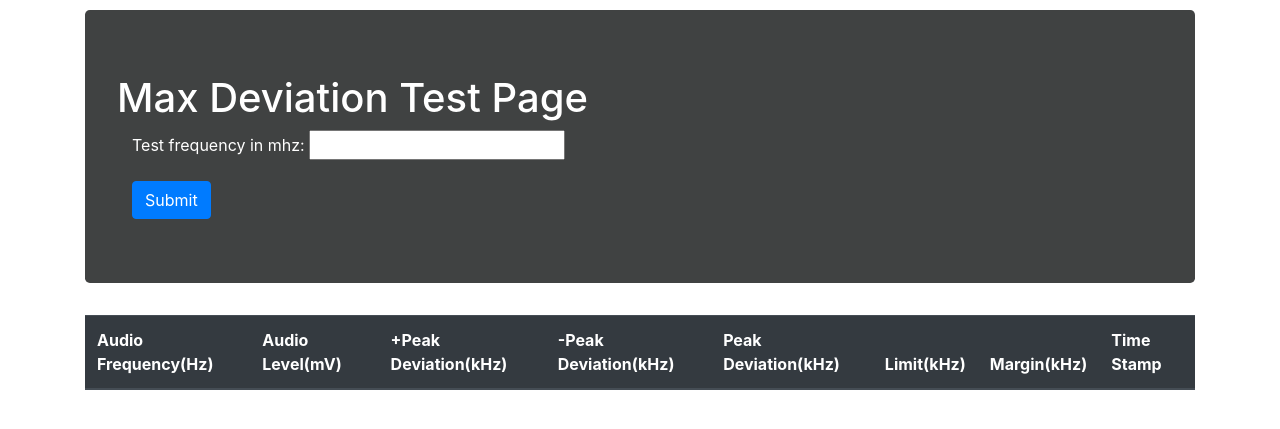
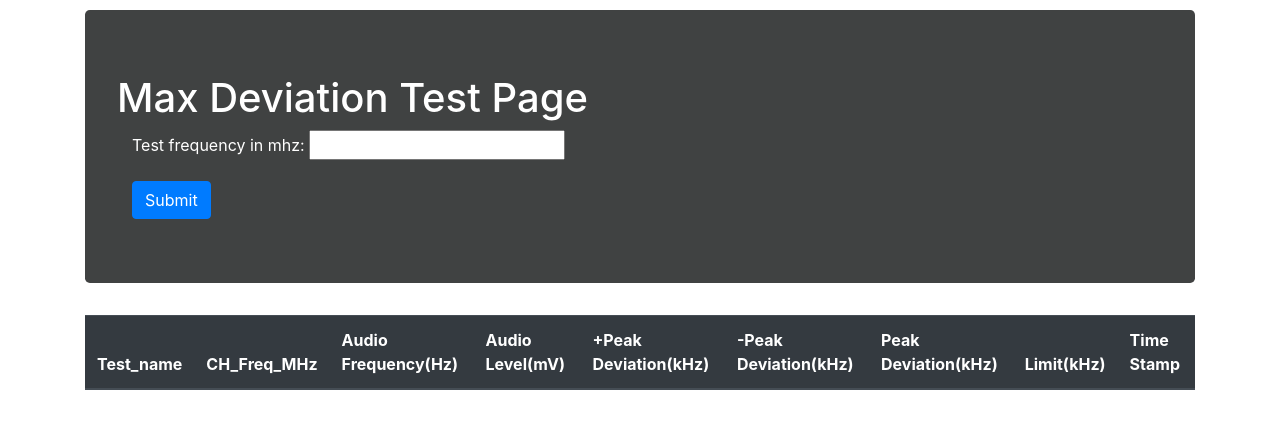
Before and after one commit to fan-bingbing/titan, a Django app: page /mad/ in a window 1280 px wide. Shown: the top 429 px of the page. Run offline with Django 3.2, Linux system fonts and the light colour scheme; lists and menus that the app fills with data are empty; some libraries are stand-ins or nearby versions.

Commit message:
MAD supports channel iteration now

```diff
--- a/first_app/models.py
+++ b/first_app/models.py
@@ -157,6 +157,7 @@ class SROUT(models.Model):
 
 class MADOUT(models.Model):
     Test_name = models.CharField(primary_key=True, max_length=200)
+    CH_Freq_MHz = models.CharField(max_length=200, default='')
     audiofreq_Hz = models.CharField(max_length=200)
     audiolev_mV = models.FloatField(max_length=200)
     pluspeak_kHz = models.FloatField(max_length=200)
@@ -167,4 +168,4 @@ class MADOUT(models.Model):
     TimeStamp = models.CharField(max_length=200)
 
     def __str__(self):
-        return self.audiofreq_Hz
+        return self.Test_name
--- a/first_app/templates/first_app/mad.html
+++ b/first_app/templates/first_app/mad.html
@@ -22,27 +22,31 @@
           <table class="table table-striped table-dark">
               <thead>
                   <tr>
+                      <th scope="col">Test_name</th>
+                      <th scope="col">CH_Freq_MHz</th>
                       <th scope="col">Audio Frequency(Hz)</th>
                       <th scope="col">Audio Level(mV)</th>
                       <th scope="col">+Peak Deviation(kHz)</th>
                       <th scope="col">-Peak Deviation(kHz)</th>
                       <th scope="col">Peak Deviation(kHz)</th>
                       <th scope="col">Limit(kHz)</th>
-                      <th scope="col">Margin(kHz)</th>
+                      <!-- <th scope="col">Margin(kHz)</th> -->
                       <th scope="col">Time Stamp</th>
                   </tr>
               </thead>
               <tbody>
                 {% for mad in madouts %}
                 <tr>
+                  <td>{{ mad.Test_name }}</td>
+                  <td>{{ mad.CH_Freq_MHz }}</td>
                   <td>{{ mad.audiofreq_Hz }}</td>
                   <td>{{ mad.audiolev_mV}}</td>
                   <td>{{ mad.pluspeak_kHz  }}</td>
                   <td>{{ mad.minuspeak_kHz }}</td>
                   <td>{{ mad.avepeak_kHz}}</td>
                   <td>{{ mad.limit_kHz }}</td>
-                  <td>{{ mad.margin_kHz }}</td>
-                  <td>{{ mad.timestamp }}</td>
+                  <!-- <td>{{ mad.margin_kHz }}</td> -->
+                  <td>{{ mad.TimeStamp }}</td>
                 </tr>
                 {% endfor %}
               </tbody>
--- a/first_app/views.py
+++ b/first_app/views.py
@@ -136,6 +136,7 @@ def output(request):
             response['Content-Disposition'] = f'attachment; filename={filename}'
 
             writer = csv.writer(response)
+
             feplist = FEPOUT.objects.all()
             writer.writerow(FEPOUT.objects.filter(Test_name='FEP_test1').values().get())
             for item in feplist:
@@ -155,27 +156,13 @@ def output(request):
             cshlist = CSHOUT.objects.all()
             for item in cshlist:
                 writer.writerow(CSHOUT.objects.filter(Test_name=item).values_list().get())
+            writer.writerow([''])
 
-
-            # writer.writerow(ACSOUT.objects.filter(Test_name='ACS_test1').values().get())
-            # writer.writerow(ACSOUT.objects.filter(Test_name='ACS_test1').values_list().get())
-            # writer.writerow(ACSOUT.objects.filter(Test_name='ACS_test2').values_list().get())
-            # writer.writerow([''])
-            # writer.writerow(BLKOUT.objects.filter(Test_name='BLK_test1').values().get())
-            # writer.writerow(BLKOUT.objects.filter(Test_name='BLK_test1').values_list().get())
-            # writer.writerow(BLKOUT.objects.filter(Test_name='BLK_test2').values_list().get())
-            # writer.writerow([''])
-            # writer.writerow(SROUT.objects.filter(Test_name='SR_test').values().get())
-            # writer.writerow(SROUT.objects.filter(Test_name='SR_test').values_list().get())
-            # writer.writerow([''])
-            #
-            # AF_list = MADOUT.objects.all() # get a audio freq list from MADOUT
-            #
-            # # write MADOUT fields in first row
-            # writer.writerow(MADOUT.objects.filter(audiofreq_Hz=100).values().get())
-            # # write whole table
-            # for item in AF_list:
-            #     writer.writerow(MADOUT.objects.filter(audiofreq_Hz=item).values_list().get())
+            madlist = MADOUT.objects.all()
+            writer.writerow(MADOUT.objects.filter(Test_name='MAD_test1.1').values().get())
+            for item in madlist:
+                writer.writerow(MADOUT.objects.filter(Test_name=item).values_list().get())
+            writer.writerow([''])
 
             return response
 
@@ -315,10 +302,7 @@ def acp(request):
 
             test_freq_string = form.cleaned_data['test_frequency_in_MHz']
 
-            print(test_freq_string)
-
             test_freq_list = df.re.findall(r'-?\d+\.\d+', test_freq_string)
-            print(test_freq_list)
 
             for i, test_freq in enumerate(test_freq_list):# python way of counting in for loop
                 test_freq = float(test_freq)
@@ -382,79 +366,88 @@ def mad(request):
             #do something
             MADOUT.objects.all().delete()
             print("VALIDATION SUCCESS!")
-            test_freq = form.cleaned_data['test_frequency_in_MHz']
-            print("input frequency: " + str(test_freq))
-            SMB1.Tx_Setup()
-            SMB1.query('*OPC?')
-            FSV.DeMod_Setup(freq=test_freq)
-            FSV.query('*OPC?')
-            EUT.Set_Freq(freq=test_freq+0.0125)
-            EUT.Set_Pow("high")
-            EUT.Radio_On()
-            time.sleep(2)
-            FSV.write(f"INIT:CONT OFF")
-            Level_AF = df.Tx_set_standard_test_condition()
-            # below code block is to vary audio frequency to complete the test
-            Level_AF = 10*Level_AF # bring audio level up 20dB in one step( 10times valtage)
-            SMB1.write(f"LFO:VOLT {Level_AF}mV")
-            print(f"Audio level has been set to {Level_AF} mV")
 
-            for i in range(0,13):
-                print(f"At Audio frequency:{AF_list1[i]}")
-                SMB1.write(f"LFO:FREQ {AF_list1[i]}Hz")
+            test_freq_string = form.cleaned_data['test_frequency_in_MHz']
+
+            test_freq_list = df.re.findall(r'-?\d+\.\d+', test_freq_string)
+            for i, test_freq in enumerate(test_freq_list):# python way of counting in for loop
+                test_freq = float(test_freq)
+                SMB1.Tx_Setup()
                 SMB1.query('*OPC?')
-                time.sleep(1)
+                FSV.DeMod_Setup(freq=test_freq)
+                FSV.query('*OPC?')
+                EUT.Set_Freq(freq=test_freq+0.0125)
+                EUT.Set_Pow("high")
+                EUT.Radio_On()
+                time.sleep(2)
                 FSV.write(f"INIT:CONT OFF")
-                time.sleep(1)
-                Reading_array1[i][0]= round((float(FSV.query("CALC:MARK:FUNC:ADEM:FM? PPE"))/1000),5)
-                Reading_array1[i][1]= round((float(FSV.query("CALC:MARK:FUNC:ADEM:FM? MPE"))/1000),5)
-                Reading_array1[i][2]= round((float(FSV.query("CALC:MARK:FUNC:ADEM:FM? MIDD"))/1000),5)
-                FSV.query("*OPC?")
-                FSV.write(f"INIT:CONT ON")
-                print(f"Deviation is {Reading_array1[i]}kHz")
-                Timestamp ='{:%d-%b-%Y %H:%M:%S}'.format(df.datetime.datetime.now())
-                mad_list = MADOUT.objects.get_or_create(Test_name='MAD_test'+str(i+1),
-                                            audiofreq_Hz=AF_list1[i],
-                                            audiolev_mV=Level_AF,
-                                            pluspeak_kHz=Reading_array1[i][0],
-                                            minuspeak_kHz=Reading_array1[i][1],
-                                            avepeak_kHz=Reading_array1[i][2],
-                                            limit_kHz=2.5,
-                                            margin_kHz=round(2.5-abs(Reading_array1[i][2]),5),
-                                            TimeStamp=Timestamp
-                                            )[0]
-            Level_AF = Level_AF/10
-            SMB1.write(f"LFO:VOLT {Level_AF}mV")
-            print(f"Audio level has been set to {Level_AF} mV")
+                Level_AF = df.Tx_set_standard_test_condition()
+                # below code block is to vary audio frequency to complete the test
+                Level_AF = 10*Level_AF # bring audio level up 20dB in one step( 10times valtage)
+                SMB1.write(f"LFO:VOLT {Level_AF}mV")
+                print(f"Audio level has been set to {Level_AF} mV")
 
-            for i in range(0,11):
-                print(f"At Audio frequency:{AF_list2[i]}")
-                SMB1.write(f"LFO:FREQ {AF_list2[i]}Hz")
-                SMB1.query('*OPC?')
-                time.sleep(1)
-                FSV.write(f"INIT:CONT OFF")
-                time.sleep(1)
-                Reading_array2[i][0]= round(float(FSV.query("CALC:MARK:FUNC:ADEM:FM? PPE"))/1000,5)
-                Reading_array2[i][1]= round(float(FSV.query("CALC:MARK:FUNC:ADEM:FM? MPE"))/1000,5)
-                Reading_array2[i][2]= round(float(FSV.query("CALC:MARK:FUNC:ADEM:FM? MIDD"))/1000,5)
-                FSV.query("*OPC?")
-                FSV.write(f"INIT:CONT ON")
-                print(f"Deviation is {Reading_array2[i]}kHz")
-                Timestamp ='{:%d-%b-%Y %H:%M:%S}'.format(df.datetime.datetime.now())
-                mad_list = MADOUT.objects.get_or_create(Test_name='MAD_test'+str(i+14),
-                                            audiofreq_Hz=AF_list2[i],
-                                            audiolev_mV=Level_AF,
-                                            pluspeak_kHz=Reading_array2[i][0],
-                                            minuspeak_kHz=Reading_array2[i][1],
-                                            avepeak_kHz=Reading_array2[i][2],
-                                            limit_kHz=2.5,
-                                            margin_kHz=round(2.5-abs(Reading_array2[i][2]),5),
-                                            TimeStamp=Timestamp
-                                            )[0]
-            EUT.Radio_Off()
-            SMB1.write("LFO OFF")# turn off audio output at the end of the test
-            indication = (FSV.query("*OPC?")).replace("1","Completed.")
-            print(f"Maximum Deviation test {indication}")
+                for j in range(0,13):
+                    print(f"At Audio frequency:{AF_list1[j]}")
+                    SMB1.write(f"LFO:FREQ {AF_list1[j]}Hz")
+                    SMB1.query('*OPC?')
+                    time.sleep(1)
+                    FSV.write(f"INIT:CONT OFF")
+                    time.sleep(1)
+                    Reading_array1[j][0]= round((float(FSV.query("CALC:MARK:FUNC:ADEM:FM? PPE"))/1000),5)
+                    Reading_array1[j][1]= round((float(FSV.query("CALC:MARK:FUNC:ADEM:FM? MPE"))/1000),5)
+                    Reading_array1[j][2]= round((float(FSV.query("CALC:MARK:FUNC:ADEM:FM? MIDD"))/1000),5)
+                    FSV.query("*OPC?")
+                    FSV.write(f"INIT:CONT ON")
+                    print(f"Deviation is {Reading_array1[j]}kHz")
+                    Timestamp ='{:%d-%b-%Y %H:%M:%S}'.format(df.datetime.datetime.now())
+                    mad_list = MADOUT.objects.get_or_create(Test_name='MAD_test'+str(i+1)+'.'+str(j+1),
+                                                CH_Freq_MHz=test_freq,
+                                                audiofreq_Hz=AF_list1[j],
+                                                audiolev_mV=Level_AF,
+                                                pluspeak_kHz=Reading_array1[j][0],
+                                                minuspeak_kHz=Reading_array1[j][1],
+                                                avepeak_kHz=Reading_array1[j][2],
+                                                limit_kHz=2.5,
+                                                margin_kHz=round(2.5-abs(Reading_array1[j][2]),5),
+                                                TimeStamp=Timestamp
+                                                )[0]
+                Level_AF = Level_AF/10
+                SMB1.write(f"LFO:VOLT {Level_AF}mV")
+                print(f"Audio level has been set to {Level_AF} mV")
+
+                for j in range(0,11):
+                    print(f"At Audio frequency:{AF_list2[j]}")
+                    SMB1.write(f"LFO:FREQ {AF_list2[j]}Hz")
+                    SMB1.query('*OPC?')
+                    time.sleep(1)
+                    FSV.write(f"INIT:CONT OFF")
+                    time.sleep(1)
+                    Reading_array2[j][0]= round(float(FSV.query("CALC:MARK:FUNC:ADEM:FM? PPE"))/1000,5)
+                    Reading_array2[j][1]= round(float(FSV.query("CALC:MARK:FUNC:ADEM:FM? MPE"))/1000,5)
+                    Reading_array2[j][2]= round(float(FSV.query("CALC:MARK:FUNC:ADEM:FM? MIDD"))/1000,5)
+                    FSV.query("*OPC?")
+                    FSV.write(f"INIT:CONT ON")
+                    print(f"Deviation is {Reading_array2[j]}kHz")
+                    Timestamp ='{:%d-%b-%Y %H:%M:%S}'.format(df.datetime.datetime.now())
+                    MADOUT.objects.get_or_create(Test_name='MAD_test'+str(i+1)+'.'+str(j+14),
+                                                CH_Freq_MHz=test_freq,
+                                                audiofreq_Hz=AF_list2[j],
+                                                audiolev_mV=Level_AF,
+                                                pluspeak_kHz=Reading_array2[j][0],
+                                                minuspeak_kHz=Reading_array2[j][1],
+                                                avepeak_kHz=Reading_array2[j][2],
+                                                limit_kHz=2.5,
+                                                margin_kHz=round(2.5-abs(Reading_array2[j][2]),5),
+                                                TimeStamp=Timestamp
+                                                )[0]
+                EUT.Radio_Off()
+                SMB1.write("LFO OFF")# turn off audio output at the end of the test
+                indication = (FSV.query("*OPC?")).replace("1","Completed.")
+                print(f"Maximum Deviation test {indication}")
+
+
+
             mad_list = MADOUT.objects.all()
             mad_dict = {
                     'madouts': mad_list
```
Also changed, not shown: db.sqlite3, first_app/migrations/0069_madout_ch_freq_mhz.py (added).
